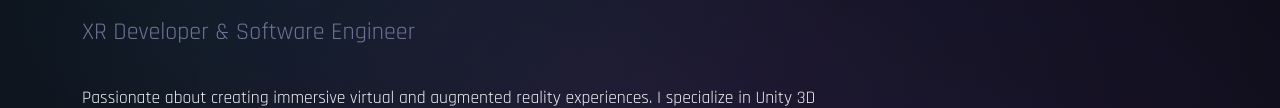
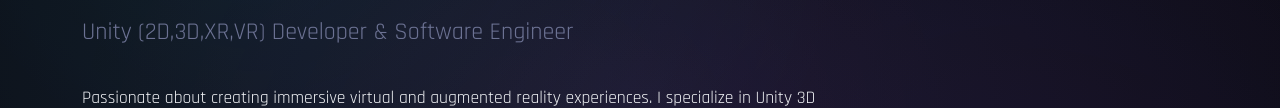
Before and after one commit to HadiMortada/Portfolio, a plain HTML site: page index.html in a window 1280 px wide. Shown: the part 302-410 px from the top of the page. Drawn offline with nearby package versions, Linux system fonts and the light colour scheme.

Commit message:
change subtitle

```diff
--- a/index.html
+++ b/index.html
@@ -512,7 +512,7 @@
         <div class="row align-items-center">
           <div class="col-lg-8 hero-content">
             <h1 class="hero-title">Hadi Mortada</h1>
-            <p class="hero-subtitle">XR Developer & Software Engineer</p>
+            <p class="hero-subtitle">Unity (2D,3D,XR,VR) Developer & Software Engineer</p>
             <p class="hero-description">
               Passionate about creating immersive virtual and augmented reality experiences.
               I specialize in Unity 3D and 2D game development and cutting-edge VR/XR technologies for Meta Quest.
```
